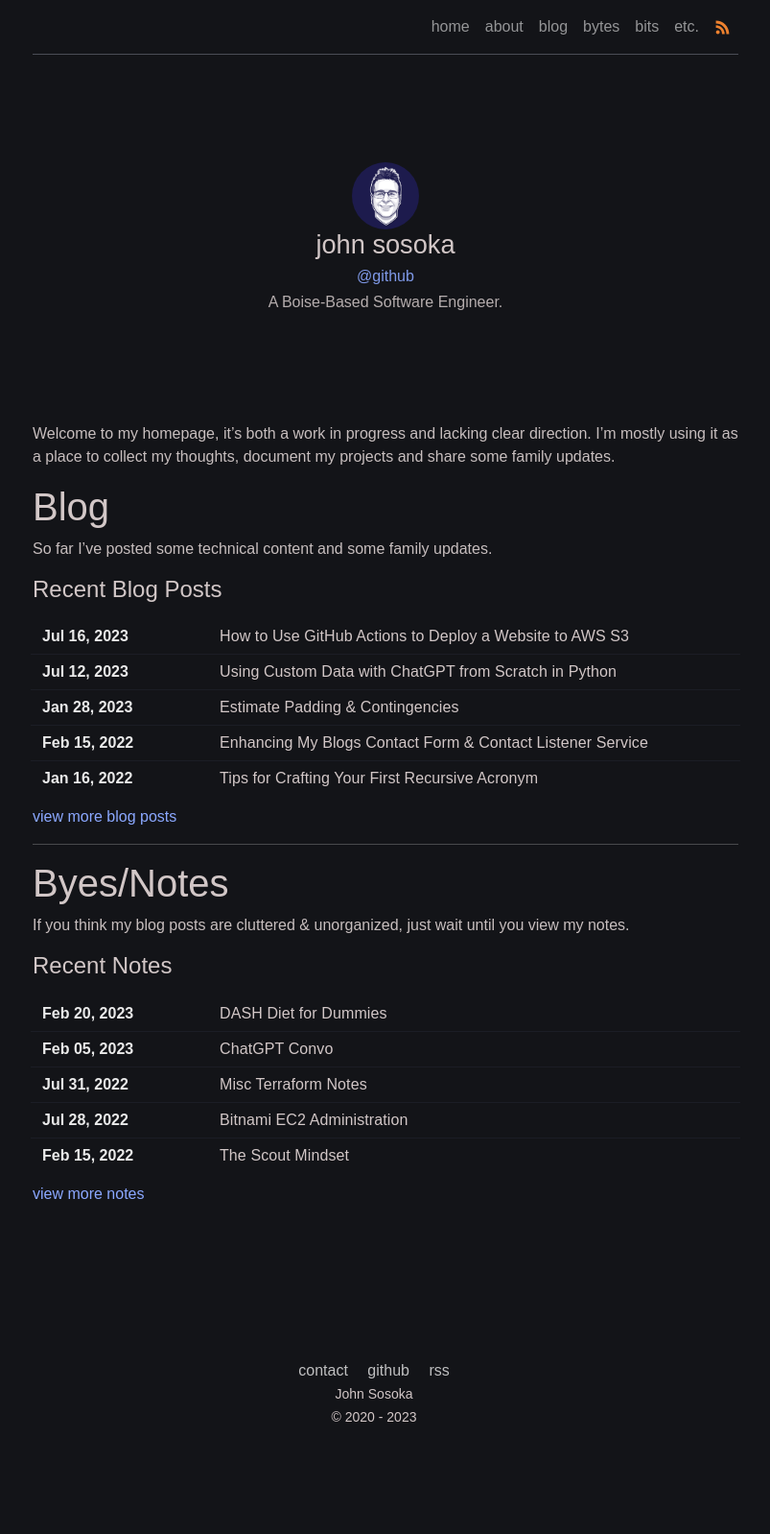
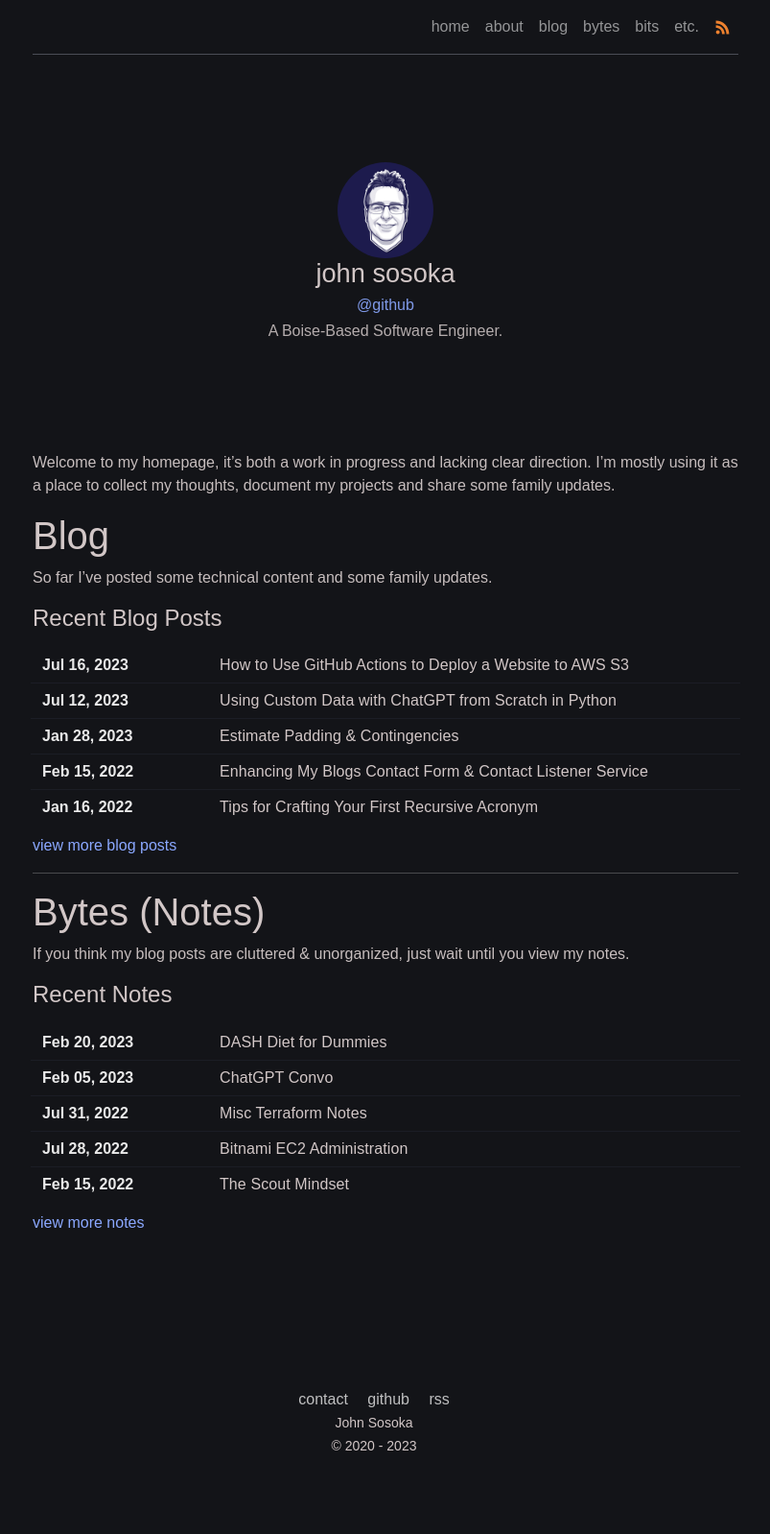
Before and after one commit to johnsosoka/site-johnsosoka-com, a Jekyll site: the page built from website/pages/index.md, in a window 1280 px wide. Shown: the whole page at 96% size, without its empty margins (238-1041 px from the left). Built offline with Jekyll 4.4.1, drawn with Linux system fonts in a browser that asks for light colours; before the commit the page ends 1568 px from its top, so only the background shows below that.

Commit message:
fixing links, shrinking avatar source image

```diff
--- a/website/_config.yml
+++ b/website/_config.yml
@@ -22,7 +22,7 @@ author:
   github: johnsosoka
   facebook: 100070345623723
   email: owner-1940790@johnsosoka.com.whoisprivacyservice.org
-  avatar: /assets/img/avatar.jpg
+  avatar: /assets/img/avatar-small.jpg
 
 # URL Settings
 url: "https://www.johnsosoka.com"
--- a/website/_sass/component/_author.scss
+++ b/website/_sass/component/_author.scss
@@ -11,8 +11,8 @@
   }
 
   .author-avatar {
-    width: 70px;
-    height: 70px;
+    width: 100px;
+    height: 100px;
     border-radius: 100%;
     user-select: none;
     background-color: $black;
--- a/website/pages/index.md
+++ b/website/pages/index.md
@@ -18,7 +18,7 @@ So far I've posted some technical content and some family updates.
 
 --------------------------
 
-# Byes/Notes
+# Bytes (Notes)
 If you think my blog posts are cluttered & unorganized, just wait until you view my notes.
 
 #### Recent Notes
```
Also changed, not shown: website/assets/img/avatar-small.jpg (added), website/assets/img/avatar.jpg (deleted).
